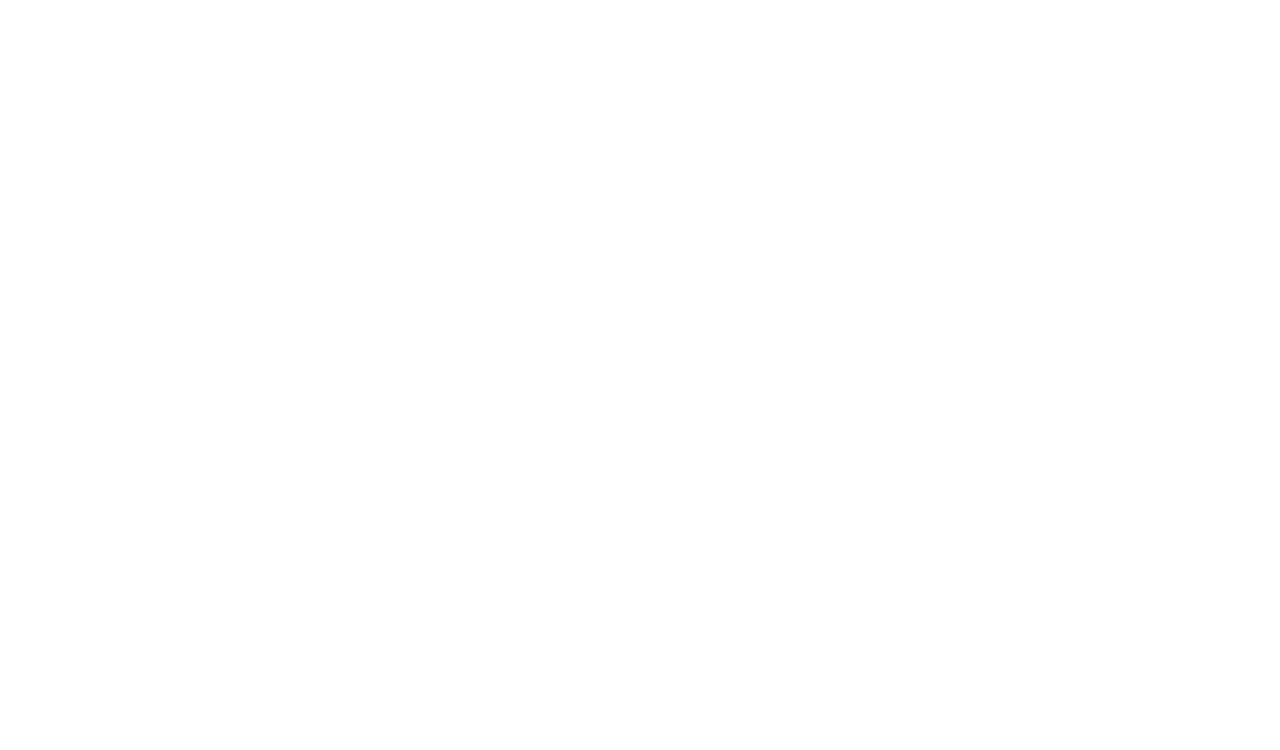
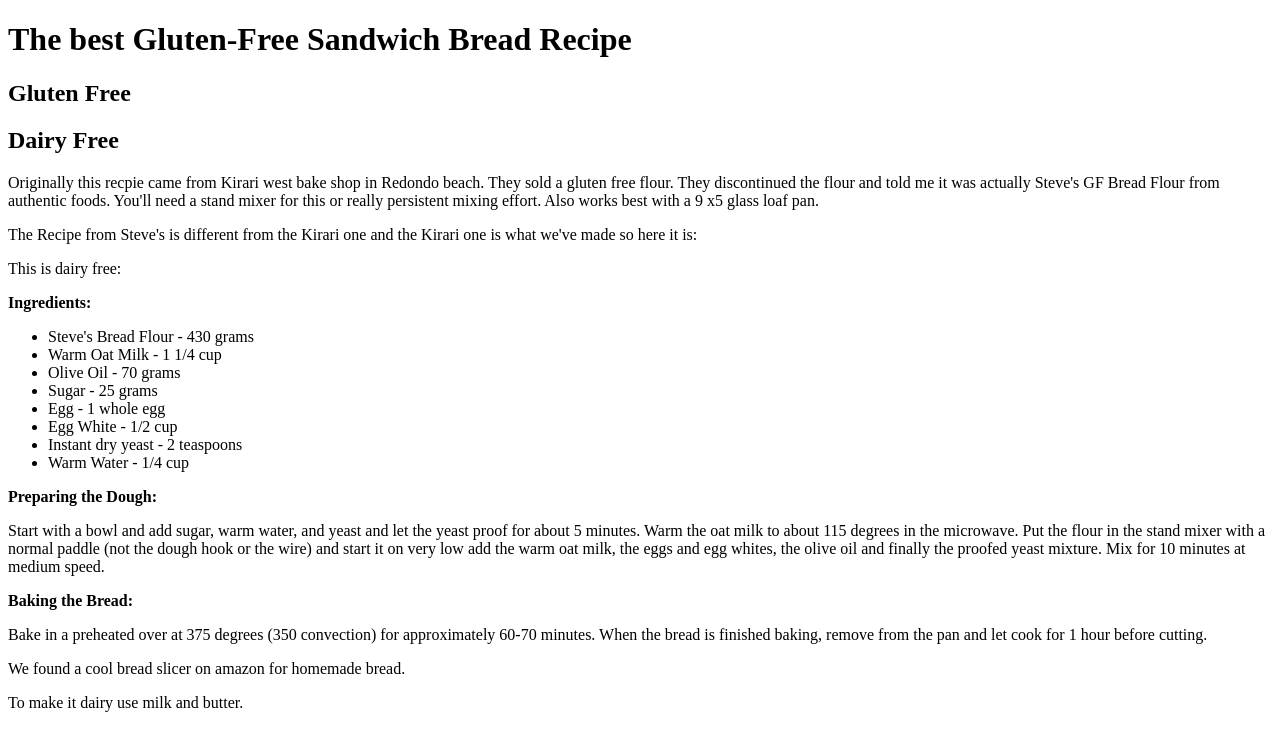
Before and after one commit to kelly7552/odin-recipes, a plain HTML site: page index.html in a window 1280 px wide. Drawn offline with Linux system fonts and the light colour scheme.

Commit message:
Flused out the recipe on index.html

```diff
--- a/index.html
+++ b/index.html
@@ -6,6 +6,47 @@
     <title>Document</title>
 </head>
 <body>
-
+    <h1>The best Gluten-Free Sandwich Bread Recipe</h1>
+    <h2>Gluten Free</h2>
+    <h2>Dairy Free</h2>
+    <p><Why this is special: most GF bread is either hard or overly crumbly,
+ this has a real bread feel and taste and freezes especially well!</p>
+<p>Originally this recpie came from Kirari west bake shop in Redondo beach.
+They sold a gluten free flour.  They discontinued the flour and told me it
+was actually Steve's GF Bread Flour from authentic foods.
+You'll need a stand mixer for this or really persistent mixing effort.
+Also works best with a 9 x5 glass loaf pan.</p>
+<p>The Recipe from Steve's is different from the Kirari one and the Kirari
+one is what we've made so here it is:</p>
+<p>This is dairy free: </p>
+<p><b>Ingredients:</b></p>
+<ul>
+    <li>Steve's Bread Flour - 430 grams</li>
+    <li>Warm Oat Milk - 1 1/4 cup</li>
+    <li>Olive Oil - 70 grams</li>
+    <li>Sugar - 25 grams</li>
+    <li>Egg - 1 whole egg</li>
+    <li>Egg White - 1/2 cup</li>
+    <li>Instant dry yeast - 2 teaspoons</li>
+    <li>Warm Water - 1/4 cup</li>
+</ul>
+<p><b>Preparing the Dough:</b></p>
+<p>Start with a bowl and add sugar, warm water, and yeast and let the
+yeast proof for about 5 minutes.  Warm the oat milk to about 115 degrees
+in the microwave.  Put the flour in the stand mixer with a normal
+paddle (not the dough hook or the wire) and start it on very low add the
+warm oat milk, the eggs and egg whites, the olive oil and finally the
+proofed yeast mixture.  Mix for 10 minutes at medium speed. </p>
+<p><Next grease the loaf pan with olive oil (or whatever).
+Add the dough to the loaf pan and spread it out.
+Cover the dough with oiled saran wrap and proof in a warm over
+(like 95 degrees) for 50-70 minutes.  The dough should rise to about
+and inch above the pan (or a little over).</p>
+<p><b>Baking the Bread:</b></p>
+<p>Bake in a preheated over at 375 degrees (350 convection) for
+approximately 60-70 minutes.  When the bread is finished baking,
+remove from the pan and let cook for 1 hour before cutting.</p>
+<p>We found a cool bread slicer on amazon for homemade bread.</p>
+<p>To make it dairy use milk and butter.</p>
 </body>
 </html>
```
